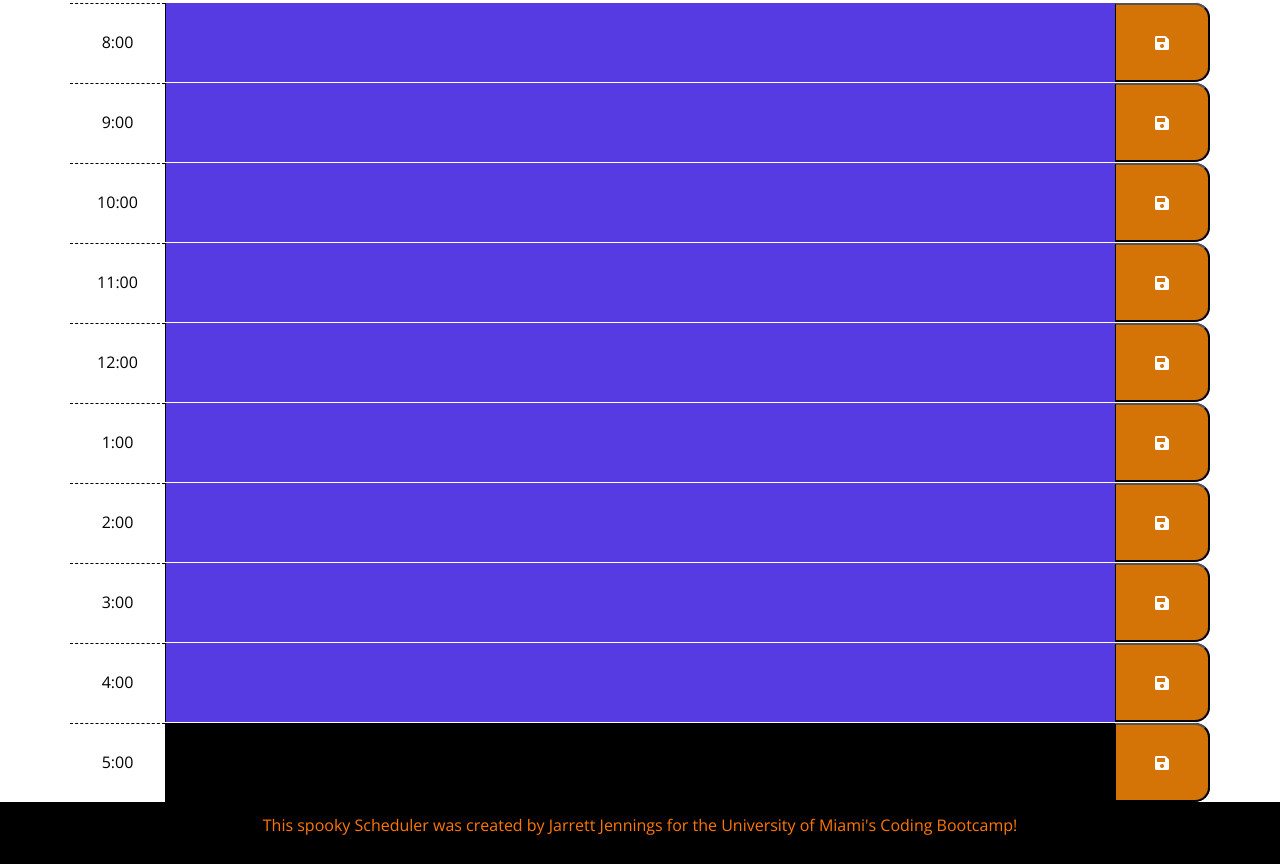
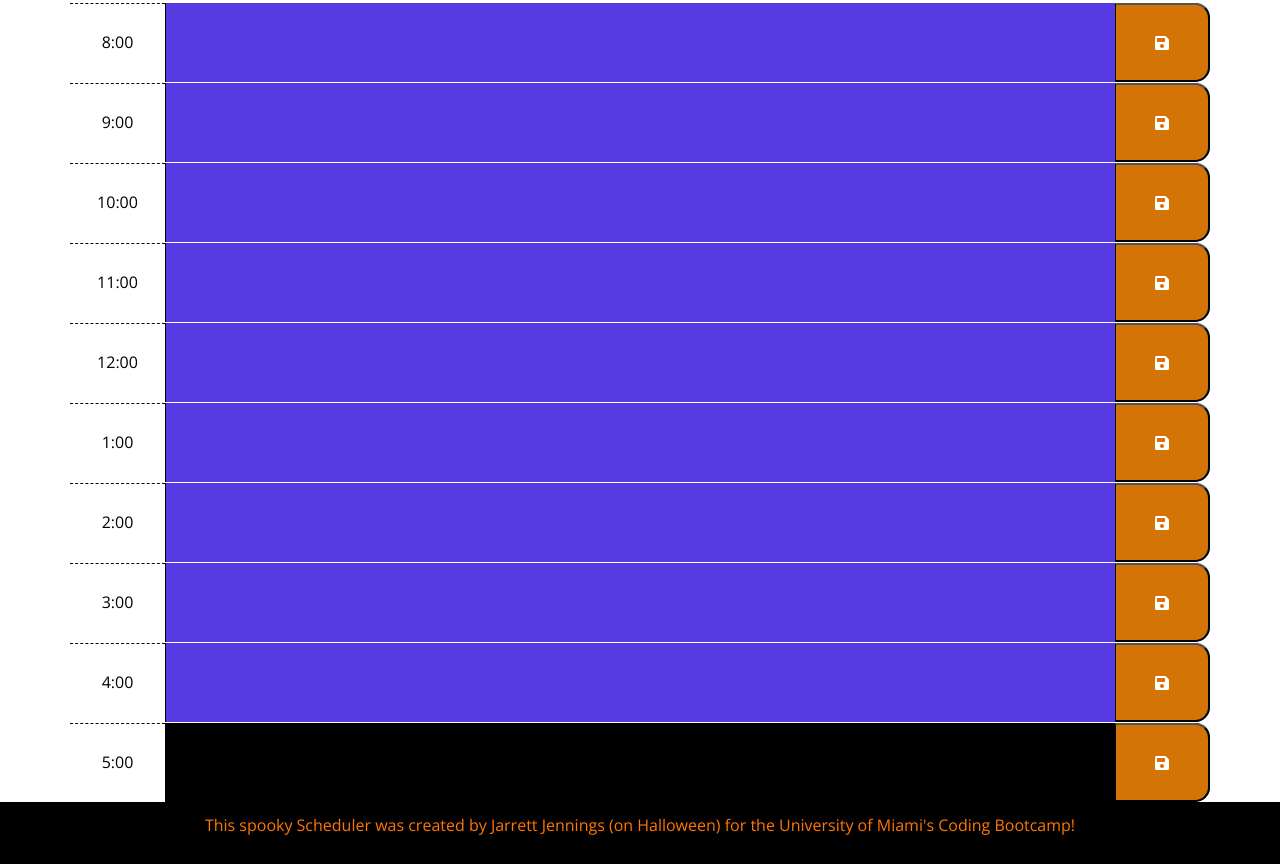
Before and after one commit to codingjarrett/workdayschedule, a plain HTML site: page index.html in a window 1280 px wide. Shown: the part 298-1162 px from the top of the page. Drawn offline with nearby package versions, Linux system fonts and the light colour scheme.

Commit message:
added images for README and deleted Instructions-added text to footer

```diff
--- a/index.html
+++ b/index.html
@@ -91,7 +91,7 @@
       </div>
     </div>
     <footer>
-      <p>This spooky Scheduler was created by Jarrett Jennings for the University of Miami's Coding Bootcamp!</p>
+      <p>This spooky Scheduler was created by Jarrett Jennings (on Halloween) for the University of Miami's Coding Bootcamp!</p>
   </footer>
     <script src="https://cdnjs.cloudflare.com/ajax/libs/jquery/3.2.1/jquery.min.js"></script>
     <script src="https://cdnjs.cloudflare.com/ajax/libs/moment.js/2.24.0/moment.min.js"></script>
```
Also changed, not shown: assets/images/added-text.png (added), assets/images/desktop.png (added), assets/images/smaller-screen.png (added), 1 other file.
